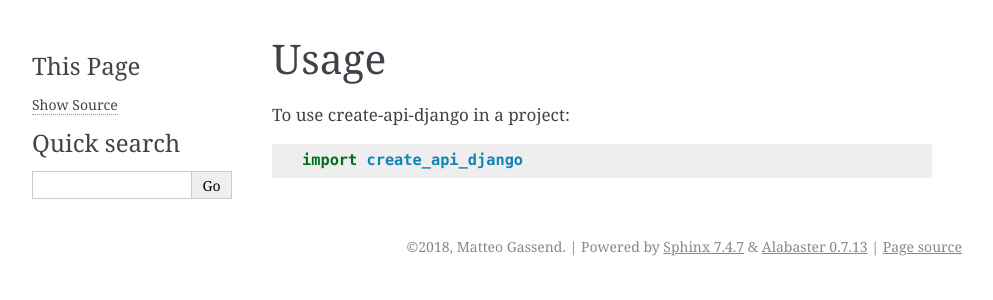
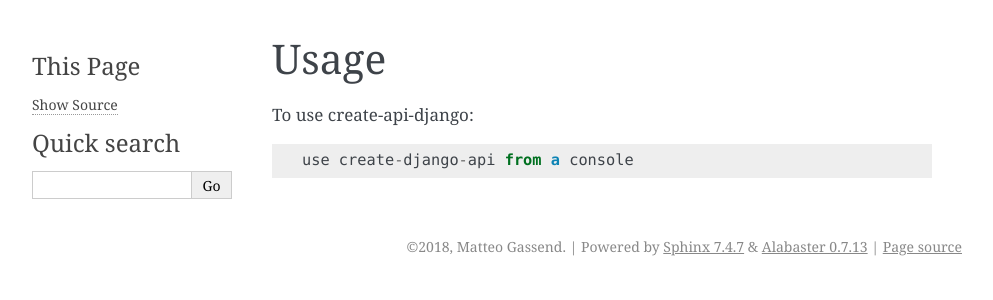
Before and after one commit to matfire/create-api-django, a Sphinx documentation site: the page built from docs/usage.rst, in a window 1280 px wide. Shown: the top 300 px of the page, without its empty margins (148-1141 px from the left). Built offline with Sphinx 7.4.7, drawn with Linux system fonts in a browser that asks for light colours; pages that are not in the unit, such as notebooks, are missing from menus.

Commit message:
updating doc

```diff
--- a/docs/usage.rst
+++ b/docs/usage.rst
@@ -2,6 +2,6 @@
 Usage
 =====
 
-To use create-api-django in a project::
+To use create-api-django::
 
-    import create_api_django
+    use create-django-api from a console
```
